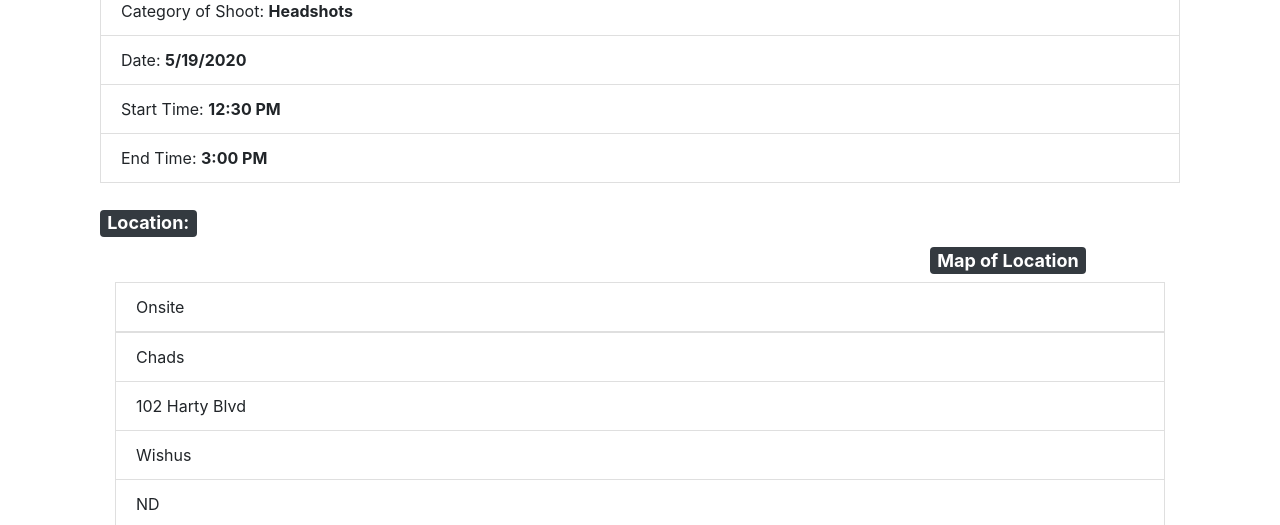
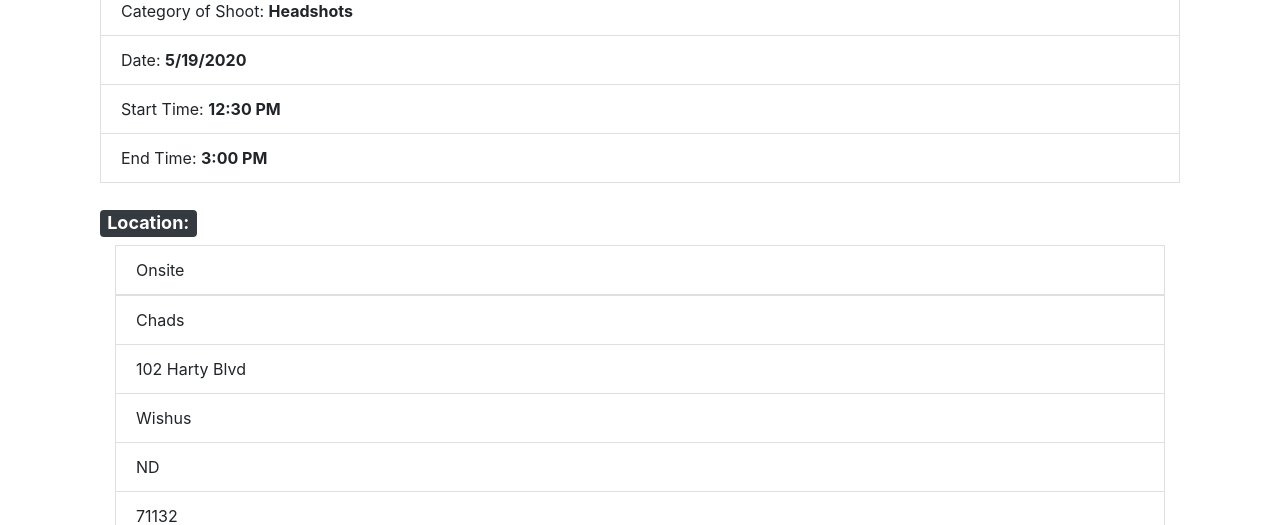
Before and after one commit to courthub74/MarysApptApp3, a Django app: page /list/ in a window 1280 px wide. Shown: the part 746-1271 px from the top of the page. Run offline with Django 3.2, Linux system fonts and the light colour scheme; data comes from the database, SQL or seed files in the repository; some libraries are stand-ins or nearby versions.

Commit message:
Working on Map Icon

```diff
--- a/marystuffs/templates/list.html
+++ b/marystuffs/templates/list.html
@@ -53,8 +53,9 @@
 
 							<style type="text/css">
 								.left {
-									margin-left: 830px;
+									margin-left: 60px;
 								}
+
 							</style>
 
 
@@ -62,10 +63,11 @@
 							<div class="container">
 								<div class="row">
 								<h4><span class="badge badge-dark">Location:</span></h4>
-								<h4><a href="{% url 'map' %}" class="badge badge-dark left">Map of Location</a></h4>
+								<!--<h4><a href="{% url 'map' %}" class="badge badge-dark left">Map of Location</a></h4>-->
 								</div>
 								<li class="list-group-item color hide">{{ info.location }}</li>
 
+										<!--<a href="{% url 'map' %}" class="badge badge-secondary color">On the Map</a>-->
 
 
 
--- a/marystuffs/templates/map.html
+++ b/marystuffs/templates/map.html
@@ -34,8 +34,6 @@
     var marker = new mapboxgl.Marker()
         .setLngLat([12.550343, 55.665957])
         .addTo(map);
-
-
 </script>
 
 </body>
```
